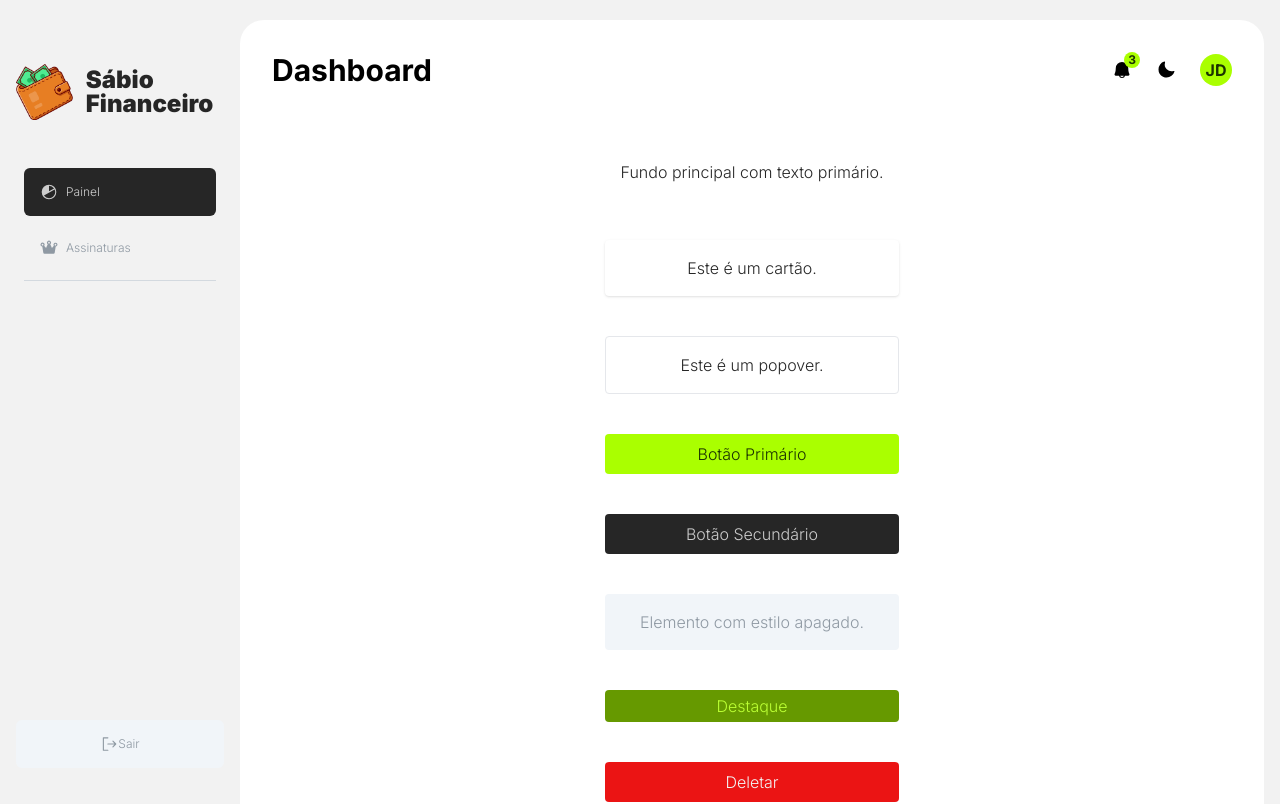
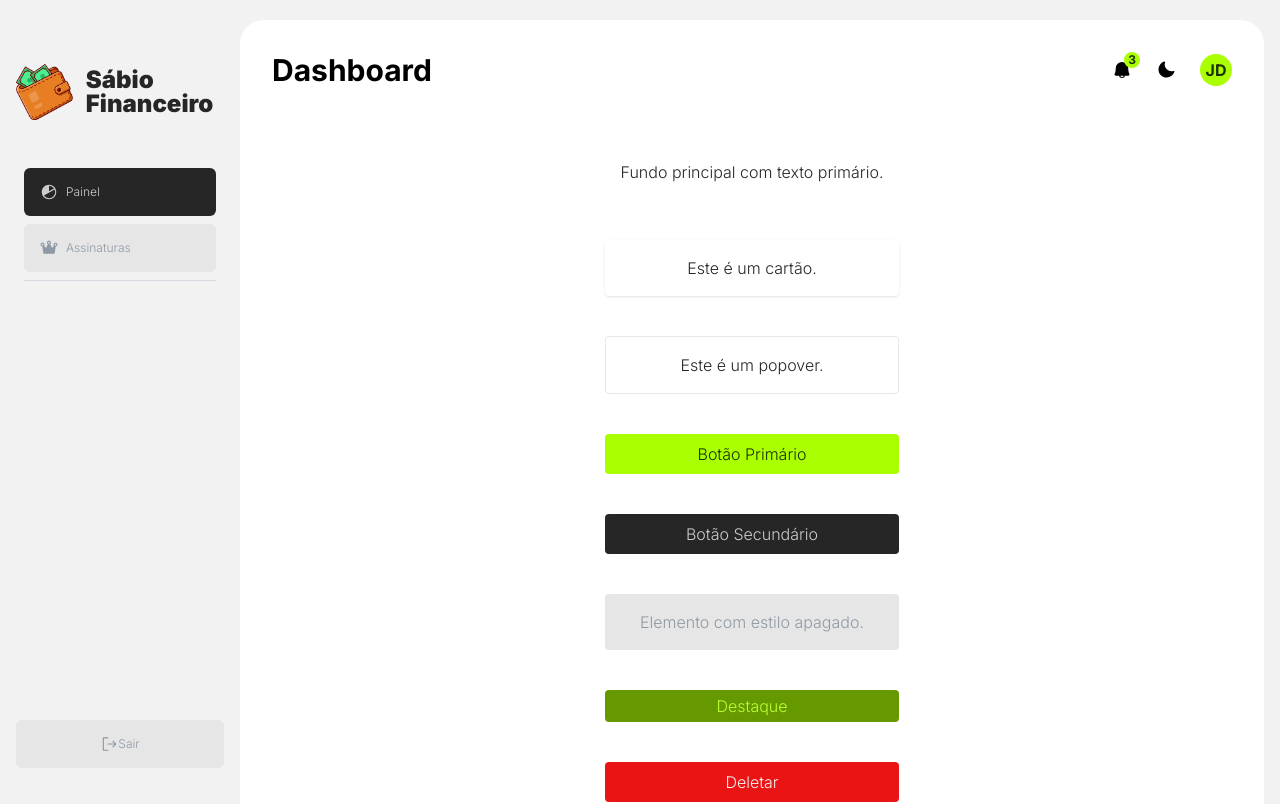
Before and after one commit to DevGui28/wallet-web, a Next.js app: page /dashboard in a window 1280 px wide. Shown: the top 804 px of the page. Built offline with nearby package versions, Linux system fonts and the light colour scheme.

Commit message:
style: Ajustar cores de fundo e texto no SideNav e atualizar variável de estilo 'muted' no globals.css

```diff
--- a/src/app/globals.css
+++ b/src/app/globals.css
@@ -17,7 +17,7 @@
     --primary-foreground: 88 100% 10%;
     --secondary: 0 0% 15%;
     --secondary-foreground: 0 0 80%;
-    --muted: 210 40% 96.1%;
+    --muted: 0 0% 90%;
     --muted-foreground: 210 10% 60%;
     --accent: 80 100% 30%;
     --accent-foreground: 80 100% 60%;
--- a/src/components/app/Header/SideNav/index.tsx
+++ b/src/components/app/Header/SideNav/index.tsx
@@ -77,7 +77,7 @@ export function SideNav() {
                 href={`/${item.id}`}
                 key={item.id}
                 className={cn(
-                  'group/item flex h-12 w-full items-center justify-between rounded-md px-4 text-muted-foreground hover:bg-secondary hover:text-secondary-foreground',
+                  'group/item flex h-12 w-full items-center justify-between rounded-md bg-muted px-4 text-muted-foreground hover:bg-secondary hover:text-secondary-foreground',
                   {
                     'bg-secondary text-secondary-foreground':
                       pageName === item.id,
@@ -107,7 +107,7 @@ export function SideNav() {
           <Separator />
         </nav>
       </div>
-      <div className="flex h-12 w-full cursor-pointer items-center justify-center rounded-md bg-muted text-muted-foreground">
+      <div className="flex h-12 w-full cursor-pointer items-center justify-center rounded-md bg-muted text-muted-foreground hover:bg-secondary hover:text-secondary-foreground">
         <SignOut size={18} />
         <span className="text-xs">Sair</span>
       </div>
```
